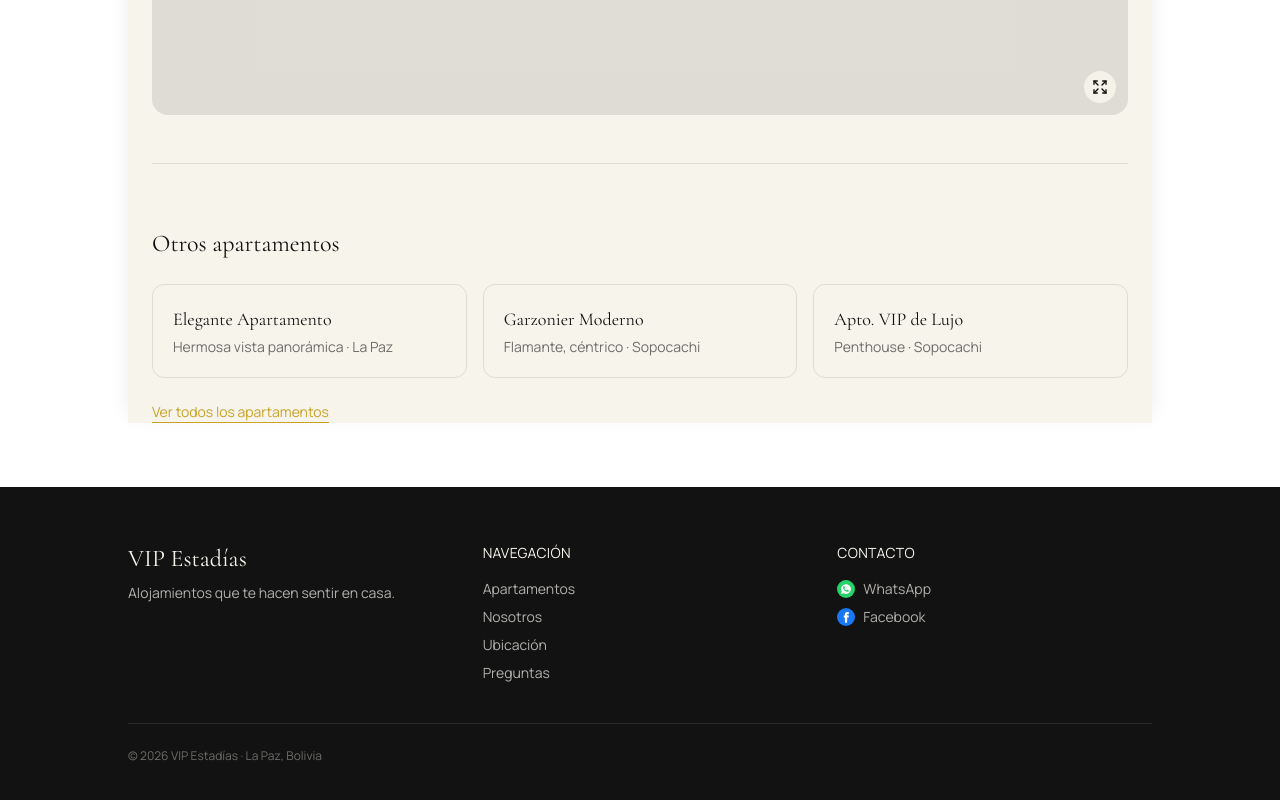
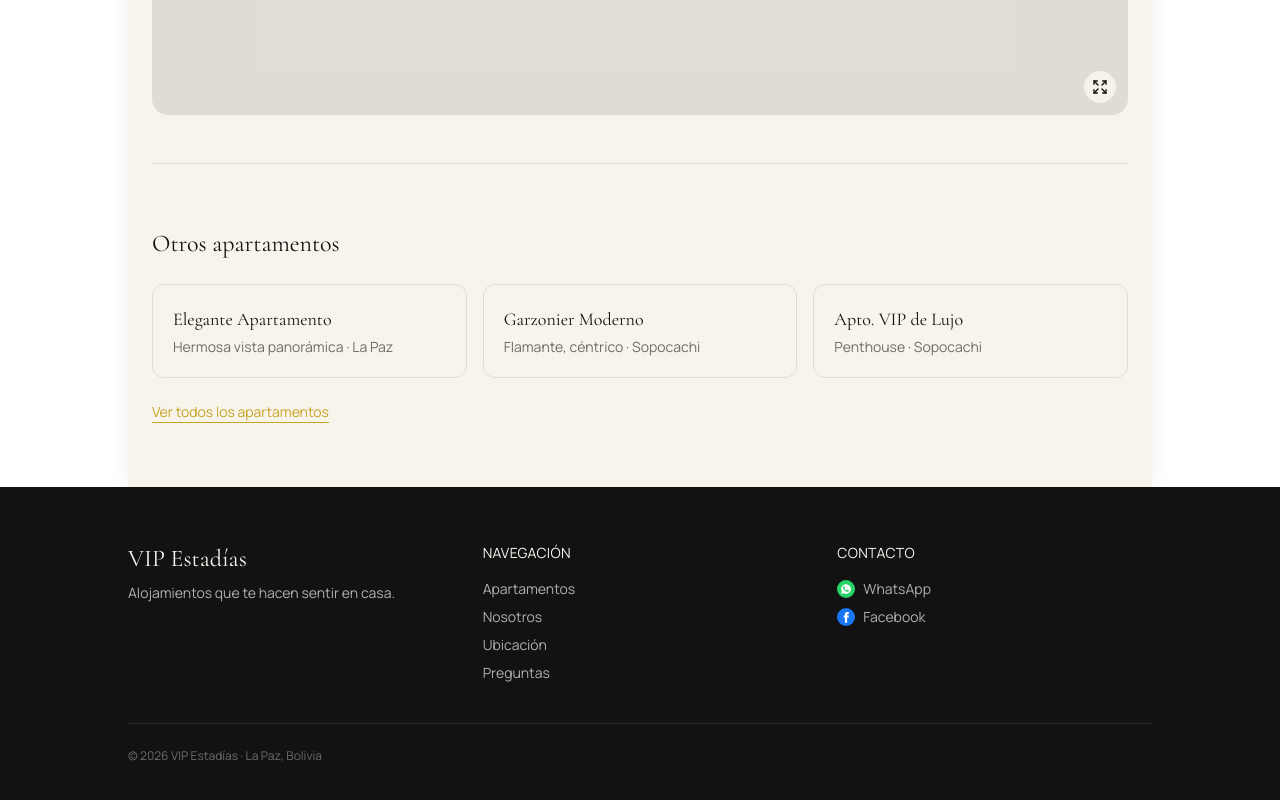
Before and after one commit to BladimirBLopez/andes-stay, a Next.js app: page /apartamentos/garzonier-premium in a window 1280 px wide. Shown: the part 5262-6062 px from the top of the page. Built offline with nearby package versions, Linux system fonts and the light colour scheme.

Commit message:
fix: usar padding en vez de margin para evitar que el espacio se escape del fondo crema

```diff
--- a/app/apartamentos/garzonier-premium/GarzonierPremiumClient.tsx
+++ b/app/apartamentos/garzonier-premium/GarzonierPremiumClient.tsx
@@ -184,7 +184,7 @@ export default function GarzonierPremium() {
           slides={slides}
         />
 
-        <div className="mb-16 border-t border-noche/10 pt-16">
+        <div className="pb-16 border-t border-noche/10 pt-16">
           <h2 className="font-display text-2xl mb-6">Otros apartamentos</h2>
           <div className="grid grid-cols-1 sm:grid-cols-3 gap-4">
             {otrosApartamentos.map((a) => (
```
